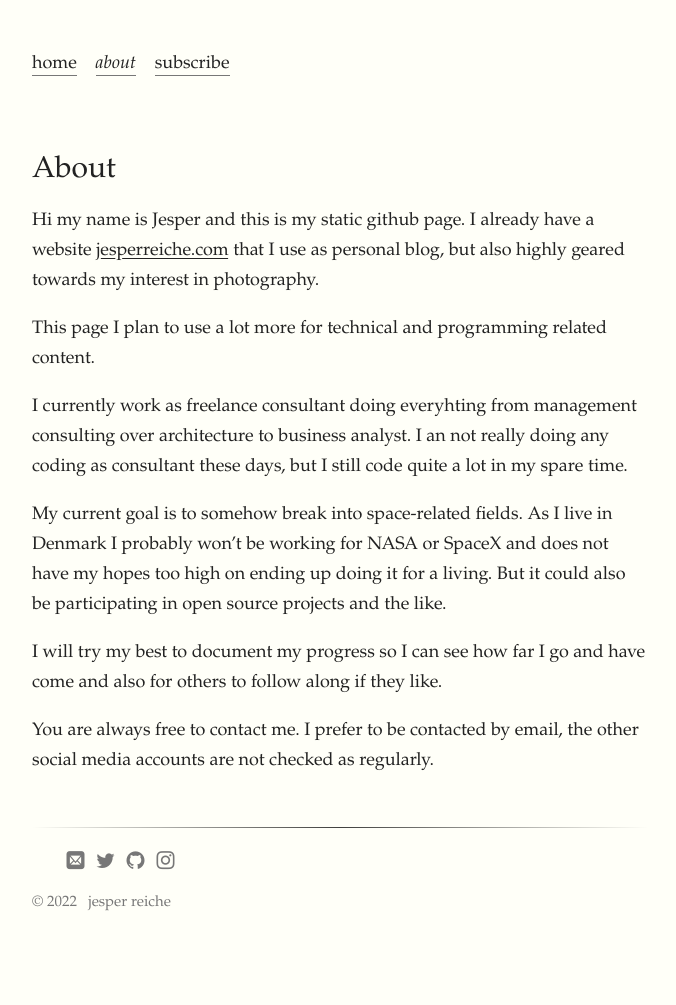
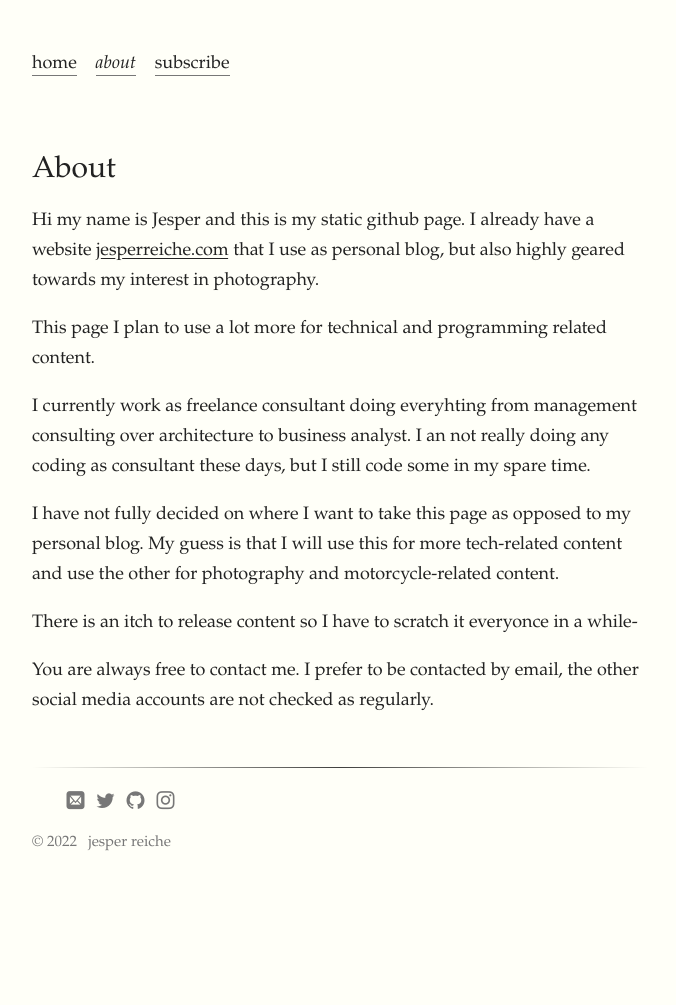
Before and after one commit to jmreiche/jmreiche.github.io, a Jekyll site: the page built from about/index.md, in a window 1280 px wide. Shown: the whole page, without its empty margins (128-804 px from the left). Built offline with Jekyll 4.4.1, drawn with Linux system fonts in a browser that asks for light colours; some web fonts are replaced; after the commit the page ends 945 px from its top, so only the background shows below that.

Commit message:
Updated about page

```diff
--- a/about/index.md
+++ b/about/index.md
@@ -9,10 +9,10 @@ Hi my name is Jesper and this is my static github page. I already have a website
 
 This page I plan to use a lot more for technical and programming related content.
 
-I currently work as freelance consultant doing everyhting from management consulting over architecture to business analyst. I an not really doing any coding as consultant these days, but I still code quite a lot in my spare time.
+I currently work as freelance consultant doing everyhting from management consulting over architecture to business analyst. I an not really doing any coding as consultant these days, but I still code some in my spare time.
 
-My current goal is to somehow break into space-related fields. As I live in Denmark I probably won't be working for NASA or SpaceX and does not have my hopes too high on ending up doing it for a living. But it could also be participating in open source projects and the like.
+I have not fully decided on where I want to take this page as opposed to my personal blog. My guess is that I will use this for more tech-related content and use the other for photography and motorcycle-related content.
 
-I will try my best to document my progress so I can see how far I go and have come and also for others to follow along if they like.
+There is an itch to release content so I have to scratch it everyonce in a while-
 
 You are always free to contact me. I prefer to be contacted by email, the other social media accounts are not checked as regularly.
```
